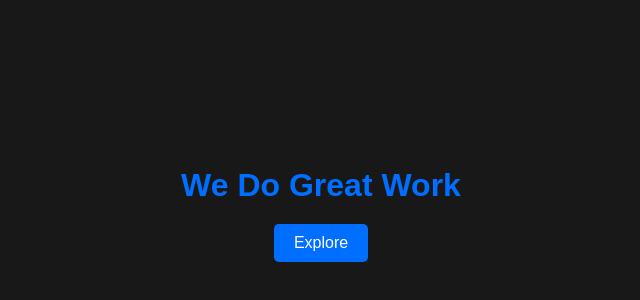
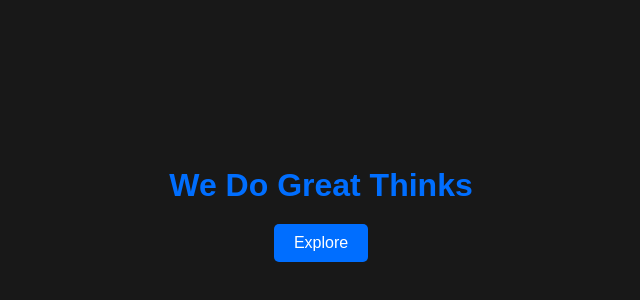
Before and after one commit to RaviRanjanSahu/My-2-Git, a plain HTML site: page index.html in a window 1280 px wide. Shown: the part 186-486 px from the top of the page, without its empty margins (319-959 px from the left). Drawn offline with Linux system fonts and the light colour scheme.

Commit message:
Forth Commit

```diff
--- a/index.html
+++ b/index.html
@@ -7,7 +7,7 @@
     <link rel="stylesheet" href="style.css">
 </head>
 <body>
-    <h1>We Do Great Work</h1>
+    <h1>We Do Great Thinks</h1>
     <button>Explore</button>
 </body>
 </html>
```
